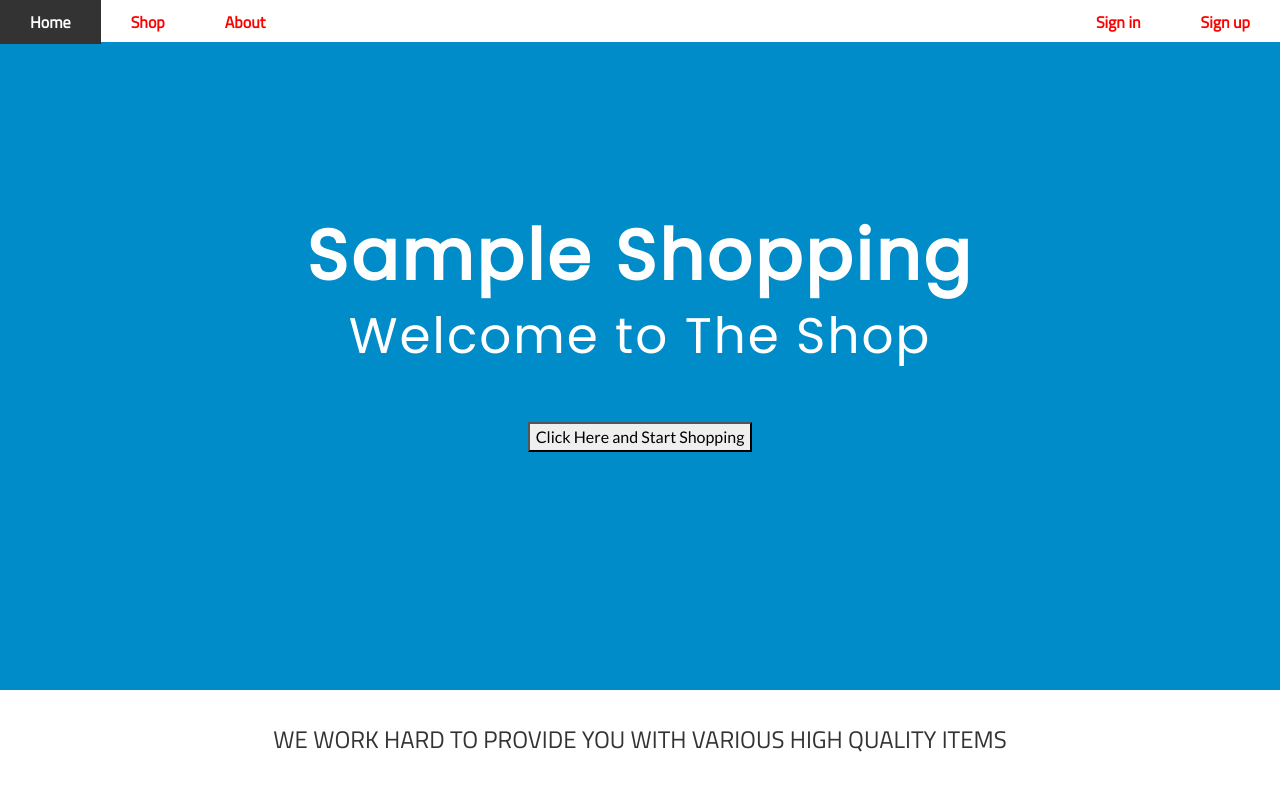
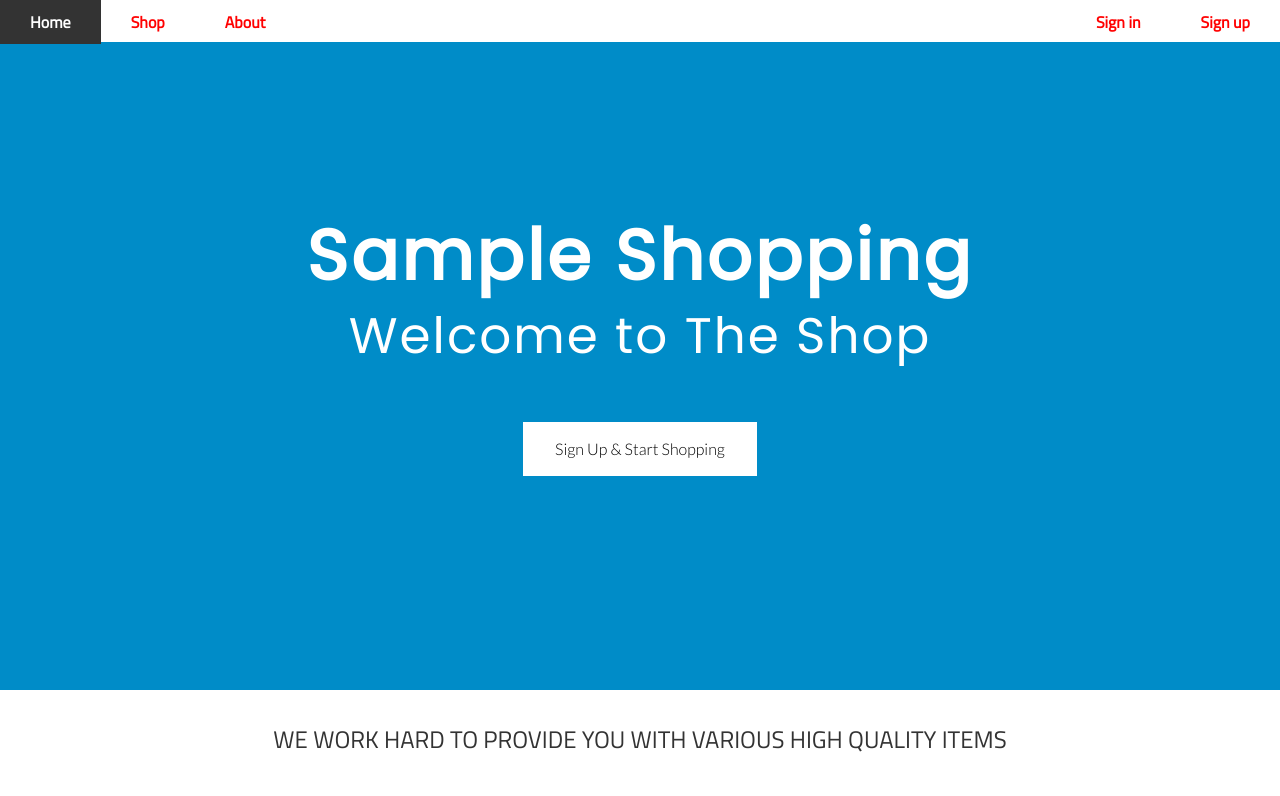
Before and after one commit to Pen1810/PWebE-2018, a PHP site: page / in a window 1280 px wide. Shown: the top 796 px of the page. Run offline with PHP 8.4, Linux system fonts and the light colour scheme; some web fonts are replaced.

Commit message:
tombol ala SPOJ

```diff
--- a/css/main.css
+++ b/css/main.css
@@ -874,3 +874,14 @@ a:after {
 	padding-right: 10px;
 	padding-left: 10px;
 }
+
+.tombol {
+    background-color: #FFFFFF;
+    border: none;
+    color: black;
+    padding: 15px 32px;
+    text-align: center;
+    text-decoration: none;
+    display: inline-block;
+    font-size: 16px;
+}
--- a/index.php
+++ b/index.php
@@ -51,7 +51,7 @@ session_start();
         <h2>Welcome to The Shop</h2>
         <br>
         <br>
-        <button onclick="shop.php" class="bounceInUp animated">Click Here and Start Shopping</button>
+        <a href="shop.php" class="tombol">Sign Up & Start Shopping</a>
                 <div class="row">
                     <br>
                     <br>
```
